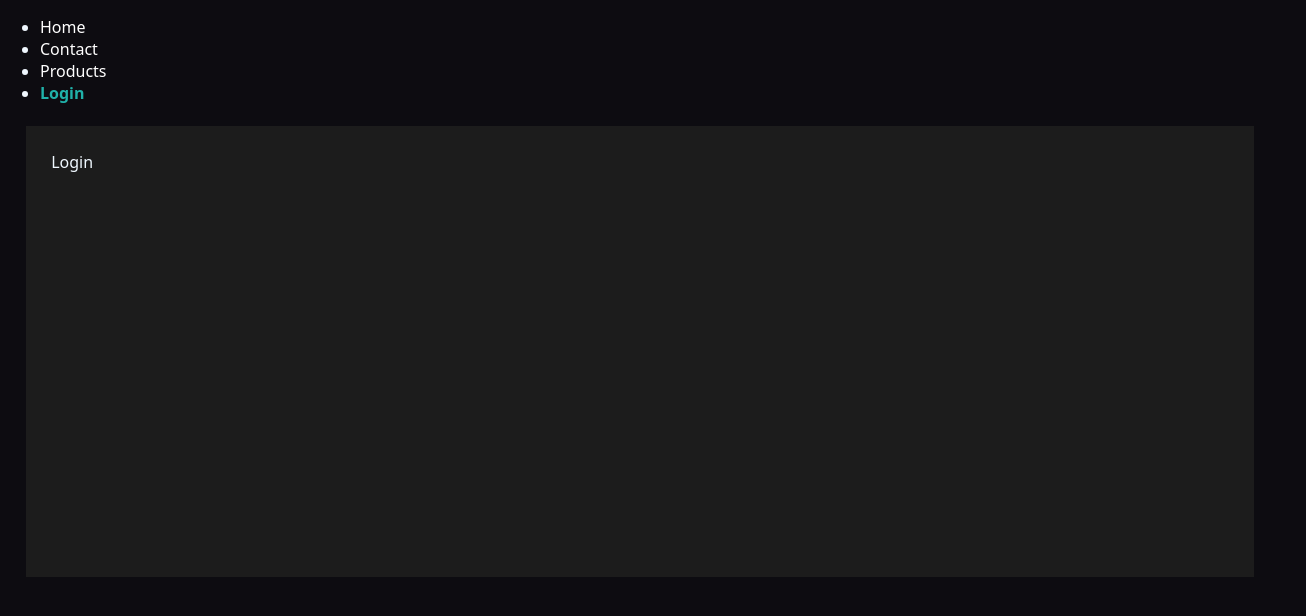
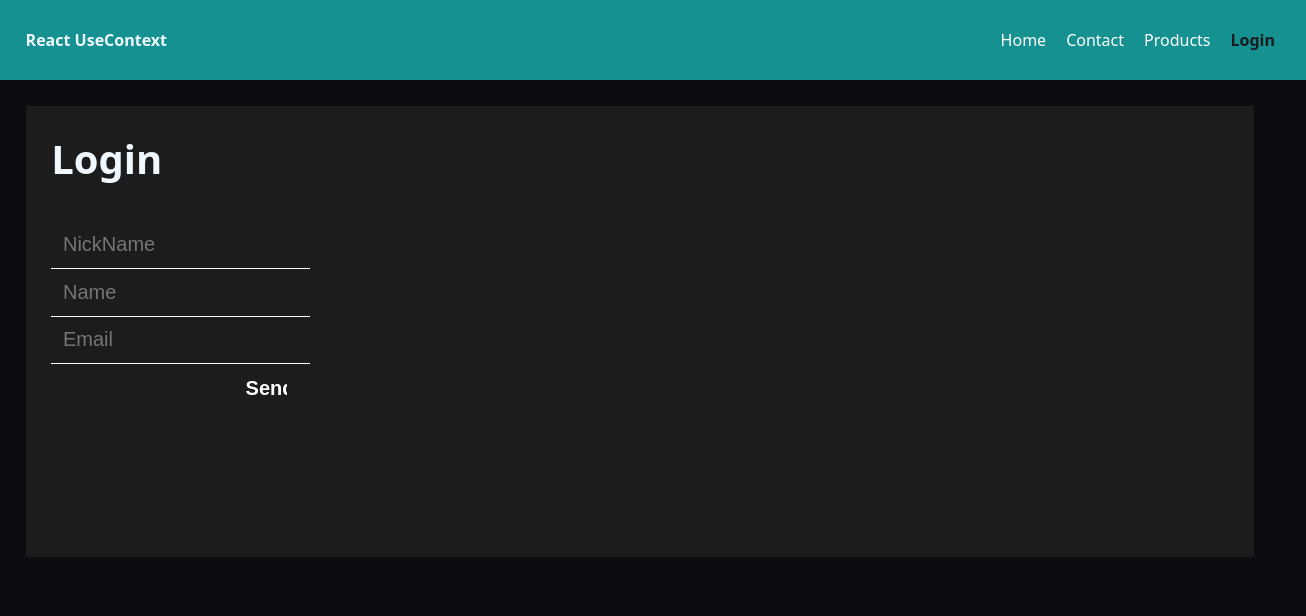
Before and after one commit to AnneSolarte/React-, a React (Create React App) app: page /login in a window 1280 px wide. Shown: the top 616 px of the page, 1306 px wide, since content can reach past the window. Built offline with nearby package versions, Linux system fonts and the light colour scheme.

Commit message:
login and logout LS

```diff
--- a/src/App.js
+++ b/src/App.js
@@ -1,12 +1,28 @@
 
 import './App.css';
-import React from 'react'
+import React, { useEffect, useState } from 'react'
 import { Router } from './routers/Router';
+import { Context } from './context/context';
 
 function App() {
+
+  const [user, setUser] = useState(() => {
+    const localUser = JSON.parse(localStorage.getItem("user"));
+    return localUser || {}; // Inicializa como un objeto vacío si no hay datos en el Local Storage
+  });
+
+  useEffect(()=>{
+    console.log("Changes in user")
+    localStorage.setItem("user", JSON.stringify(user))
+  }, [user])
+
+
   return (
     <div className='layout'>
+      <Context.Provider value={{user, setUser}} >
       <Router/>
+      </Context.Provider>
+
     </div>
 
   );
--- a/src/components/Contact.js
+++ b/src/components/Contact.js
@@ -2,6 +2,8 @@ import React from 'react'
 
 export const Contact = () => {
   return (
-    <div>Contact</div>
+    <div>
+      <h3>Contact</h3>
+    </div>
   )
 }
--- a/src/components/Home.js
+++ b/src/components/Home.js
@@ -1,7 +1,15 @@
-import React from 'react'
+import React, { useContext } from 'react'
+import { Context } from '../context/context';
 
 export const Home = () => {
+
+  const {user} = useContext(Context);
+
   return (
-    <div>Home</div>
+    <div>
+      <h3>Home</h3>
+
+      <p>Hi {user.name} </p>
+    </div>
   )
 }
--- a/src/components/Login.js
+++ b/src/components/Login.js
@@ -1,7 +1,36 @@
-import React from 'react'
+import React, { useContext } from 'react'
+import { Context } from '../context/context';
 
 export const Login = () => {
+
+  const { setUser} = useContext(Context);
+
+  const loginUser = e => {
+    e.preventDefault();
+
+    let user = {
+      nickname: e.target.name.value,
+      name: e.target.name.value,
+      email: e.target.email.value
+    }
+
+    setUser(user);
+  }
+
   return (
-    <div>Login</div>
+    <div className=''>
+
+      <h3>Login</h3>
+
+      <div className='form'>
+          <form onSubmit={loginUser}>
+            <input type='text' placeholder='NickName' name='nickname'/>
+            <input type='text' placeholder='Name' name='name'/>
+            <input type='email' placeholder='Email' name='email'/>
+            <input type='submit' value="Send" />
+          </form>
+      </div>
+
+    </div>
   )
 }
--- a/src/components/Products.js
+++ b/src/components/Products.js
@@ -2,6 +2,8 @@ import React from 'react'
 
 export const Products = () => {
   return (
-    <div>Products</div>
+    <div>
+      <h3>Products</h3>
+    </div>
   )
 }
--- /dev/null
+++ b/src/context/context.js
@@ -0,0 +1,3 @@
+import { createContext } from "react";
+
+export const Context = createContext(null)
--- a/src/index.css
+++ b/src/index.css
@@ -5,7 +5,7 @@ body {
     sans-serif;
   -webkit-font-smoothing: antialiased;
   -moz-osx-font-smoothing: grayscale;
-  background-color: #050411;
+  background-color: rgb(40, 42, 42);
 }
 
 code {
@@ -24,14 +24,16 @@ code {
 }
 
 .content h3{
-  font-size: 60px;
+  font-size: 40px;
   margin: 0;
 
 }
 
 .content .form{
   width: 20%;
+  margin-top: 3%;
 }
+
 
 .form input[type="text"],input[type="email"],  textarea{
   border: none;
@@ -76,22 +78,47 @@ code {
   font-size: 60px;
 }
 
-.activated{
-  color: lightseagreen;
-  list-style: none;
-  text-decoration: none;
-  font-weight: 600;
-  transform: scale(1.2,1.2);
+.header{
+  width: 100%;
+  display: flex;
+  align-items: center;
+  height: 80px;
+  background-color: #159191;
+  padding-left: 2%;
 }
 
-.nonActivated {
-  color: white;
+.header nav{
+  display: flex;
+  justify-content: flex-end;
+  margin-left: 62%;
+}
+.header nav ul{
+  display: flex;
+  justify-content: flex-end;
+  align-items: center;
   list-style: none;
-  font-weight: 100;
+}
+
+.header nav li{
+  display: flex;
+  align-items: center;
+}
+.header nav a{
+  margin-right: 20px;
   text-decoration: none;
 }
 
-.navBar{
-  display: flex;
-  height: 100px;
+.header nav a:hover{
+  font-weight: 650;
+  color:#1c1c1c;
 }
+
+
+.activated{
+  color:#1c1c1c;
+  font-weight: 650;
+}
+
+.nonActivated{
+  color: white;
+}
--- a/src/routers/Router.js
+++ b/src/routers/Router.js
@@ -1,17 +1,23 @@
-import React from 'react';
+import React, { useContext } from 'react';
 import { Routes, Route, BrowserRouter, Navigate, NavLink} from 'react-router-dom';
 import { Home } from '../components/Home';
 import { Contact } from '../components/Contact';
 import { Products } from '../components/Products';
 import { Login } from '../components/Login';
+import { Context } from '../context/context';
 
 
 
 export const Router = () => {
+
+  const {user, setUser} = useContext(Context);
   return (
     <BrowserRouter>
 
-        <nav className='navBar'>
+      <header className='header'>
+          <h4>React UseContext</h4>
+
+          <nav>
             <ul>
               <li>
                 <NavLink to="/home"
@@ -31,14 +37,34 @@ export const Router = () => {
                     >Products
                 </NavLink>
               </li>
-              <li>
-                <NavLink to="/login"
-                    className={({isActive}) => isActive ? "activated" : "nonActivated"}
-                    >Login
-                </NavLink>
-              </li>
+
+                {user.hasOwnProperty("nickname") && user.nickname !== null ? (
+                  <>
+                    <li>
+                      <NavLink to="/" className={({isActive}) => isActive ? "activated" : "nonActivated"}>{user.nickname}</NavLink>
+                    </li>
+
+                    <li>
+                      <a href='/#' onClick={e => {
+                          e.preventDefault();
+                          setUser({})
+                      }}>Log out</a>
+                    </li>
+                  </>
+                ): (
+                  <li>
+                    <NavLink to="/login" className={({isActive}) => isActive ? "activated" : "nonActivated"}>Login</NavLink>
+                  </li>
+
+                )}
+
+
             </ul>
         </nav>
+
+      </header>
+
+
 
         <section className='content'>
             <Routes>
```
